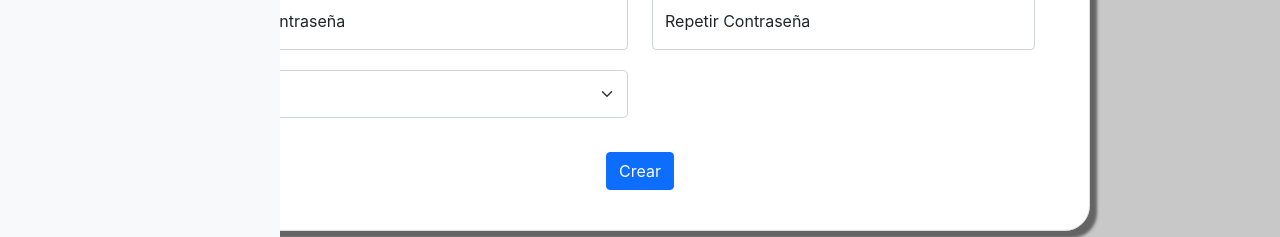
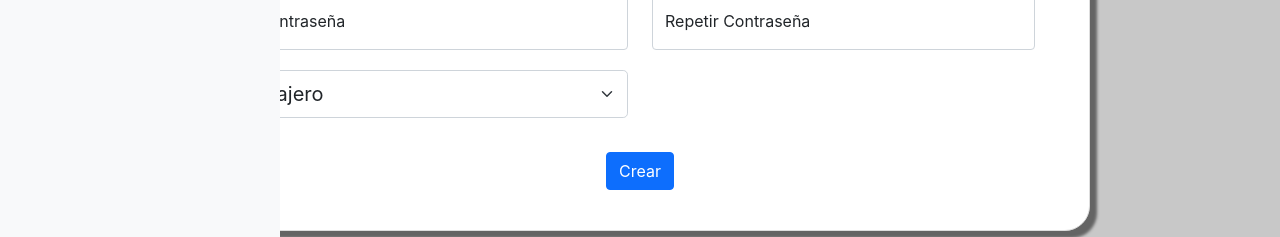
Before and after one commit to fernet87/ncr-challenge, a React (Create React App) app in the folder client/: page /User in a window 1280 px wide. Shown: the part 388-625 px from the top of the page. Built offline with nearby package versions, Linux system fonts and the light colour scheme.

Commit message:
References in fields instead of the entire document

```diff
--- a/client/src/components/controls/fields/input/input-field.js
+++ b/client/src/components/controls/fields/input/input-field.js
@@ -1,4 +1,4 @@
-import React, { useCallback, useEffect } from "react";
+import { createRef, useCallback, useEffect } from "react";
 import { useFormContext } from "react-hook-form";
 import { useError } from "../../../../contexts/error-context";
 import { toCamelCase } from "../../../../utils/string-utils";
@@ -23,14 +23,15 @@ export default function InputField(props) {
   const { register, setValue, formState: { errors } } = useFormContext();
   const { fieldError } = useError();
   const model = useModel();
+  const fieldRef = createRef();
 
-  const getId = useCallback(() => {
+  const getId = () => {
     return 'input-' + props.attr;
-  }, [props.attr]);
+  };
 
   const getField = useCallback(() => {
-    return document.getElementById(getId());
-  }, [getId]);
+    return fieldRef.current.getElementsByClassName("form-control")[0];
+  }, [fieldRef]);
 
   const getValue = useCallback(() => {
     let field = getField();
@@ -130,14 +131,14 @@ export default function InputField(props) {
   }
 
   return (
-    <div className="form-floating">
+    <div className="form-floating" ref={fieldRef} >
       <StyledFormControl
         {...register(props.attr, validationObject)}
         type={props.type}
         className='form-control'
         id={getId()}
         placeholder={toCamelCase(props.attr)}
-        onBlur={updateField}
+        onChange={updateField}
       />
       <StyledErrorMessage>
         {(errors && errors[props.attr]) ?
--- a/client/src/components/controls/fields/select/select-field.js
+++ b/client/src/components/controls/fields/select/select-field.js
@@ -1,4 +1,4 @@
-import { useEffect } from "react";
+import { createRef, useEffect } from "react";
 import { useFormContext } from "react-hook-form";
 import styled from 'styled-components'
 import { useModel } from "../model-context";
@@ -12,17 +12,14 @@ const StyledFormSelect = styled.select`
 export default function SelectField(props) {
   const { register, setValue } = useFormContext();
   const model = useModel();
-
-  useEffect(() => {
-    setValue(props.attr, model.get(props.attr));
-  });
+  const fieldRef = createRef();
 
   const getId = () => {
     return 'select-' + props.attr;
   }
 
   const getField = () => {
-    return document.getElementById(getId());
+    return fieldRef.current.getElementsByClassName("form-select")[0];
   }
 
   const getValue = () => {
@@ -46,10 +43,15 @@ export default function SelectField(props) {
     }
   }
 
+  useEffect(() => {
+    setValue(props.attr, model.get(props.attr));
+  });
+
   return (
     <StyledFormSelect
       {...register(props.attr)}
       id={getId(props.attr)}
+      ref={fieldRef}
       className="form-select form-select-lg mb-4"
       required={props.required}
       onChange={onChange}>
```
